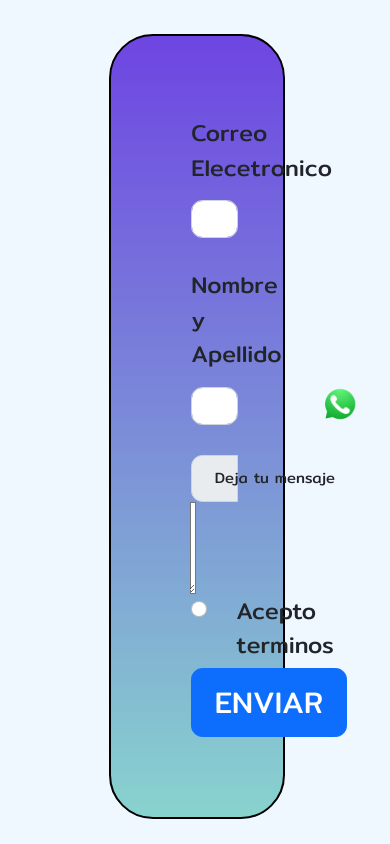
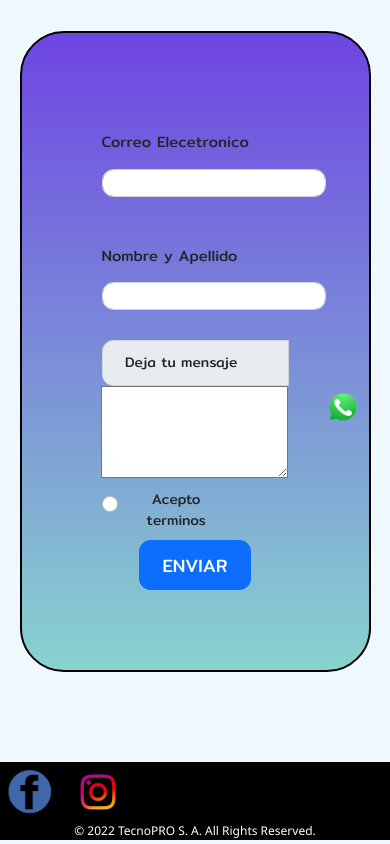
Before and after one commit to srledesmaleo97/TecnoPRO, a website: page secciones/contacto.html in a window 390 px wide. Shown: the part 380-1224 px from the top of the page. Drawn offline with nearby package versions, Linux system fonts and the light colour scheme; a web font is replaced by a local one.

Commit message:
contacto

```diff
--- a/scss/_contacto.scss
+++ b/scss/_contacto.scss
@@ -109,7 +109,6 @@
   /*pantalla celular*/
  @media (max-width:479px) and (min-width:320px){
     .contenedorContacto{
-
         grid-template-columns: 0.2fr;
         grid-template-rows:   0.2fr;
         grid-template-areas: "header"
@@ -134,32 +133,71 @@
                                      }
                                     }
                                    }
-
+                             /*main*/
                              .contenidoPrincipal{
                                 h1{
-                                    font-size: 25px;
+                                    font-size: 35px;
                                 }
                                 p{
                                     font-size: $fuenteSecundaria;
+                                    strong{
+                                        font-size: $fuenteSecundaria;
+                                    }
                                 }
+                                .formulario{
+                                    width: 90%;
+                                    margin-left: 5%;
+                                    margin-right: 2%;
+                                   }
+                                   .form-label{
+                                    font-size: 15px;
+                                   }
+                                   .form-control{
+                                    width: 120%;
+                                    height: 28px;
+                                    }
+                                   .input-group-text{
+                                    font-size: $fuenteCell;
+                                    text-align: center;
+                                   }
+                                   .form-check-label{
+                                    font-size: $fuenteCell;
+                                    text-align: center;
+                                   }
+                                   .btn-primary{
+                                    height: 50px;
+                                    font-size: 18px;
+                                    margin-left: 20%;
+                                   }
+                                   .input-group{
+                                    display: block;
+                                   }
+                                   .form-controol{
+                                    height: 80%;
+                                    width: 100%;
+                                   }
+                                   .input-group-text{
+                                    height: 80%;
+                                    width: 100%;
+                                   }
                              }
+
 
                             /*PIE DE PAGINA*/
                             .piePagina{
-                                .redes{
-                                    .redesImg{
-                                        width: 40px;
-                                    }
+                                height: 82%;
+                                margin-bottom: 0%;
+                                .redesImg{
+                                    width: 50px;
                                 }
                                 .whatsapp{
                                     .whatImg{
-                                        width: 60px;
+                                        width: 54px;
                                     }
                                 }
                                 p{
-                                    font-size: 10px;
+                                    font-size: 12px;
                                 }
-
-                             }
+                              }
  }
  }
--- a/scss/_menu.scss
+++ b/scss/_menu.scss
@@ -236,6 +236,7 @@
                             }
                           .piePagina{
                             height: 82%;
+                            margin-bottom: 0%;
                             .redesImg{
                                 width: 50px;
                             }
```
Also changed, not shown: styles/main.css.
